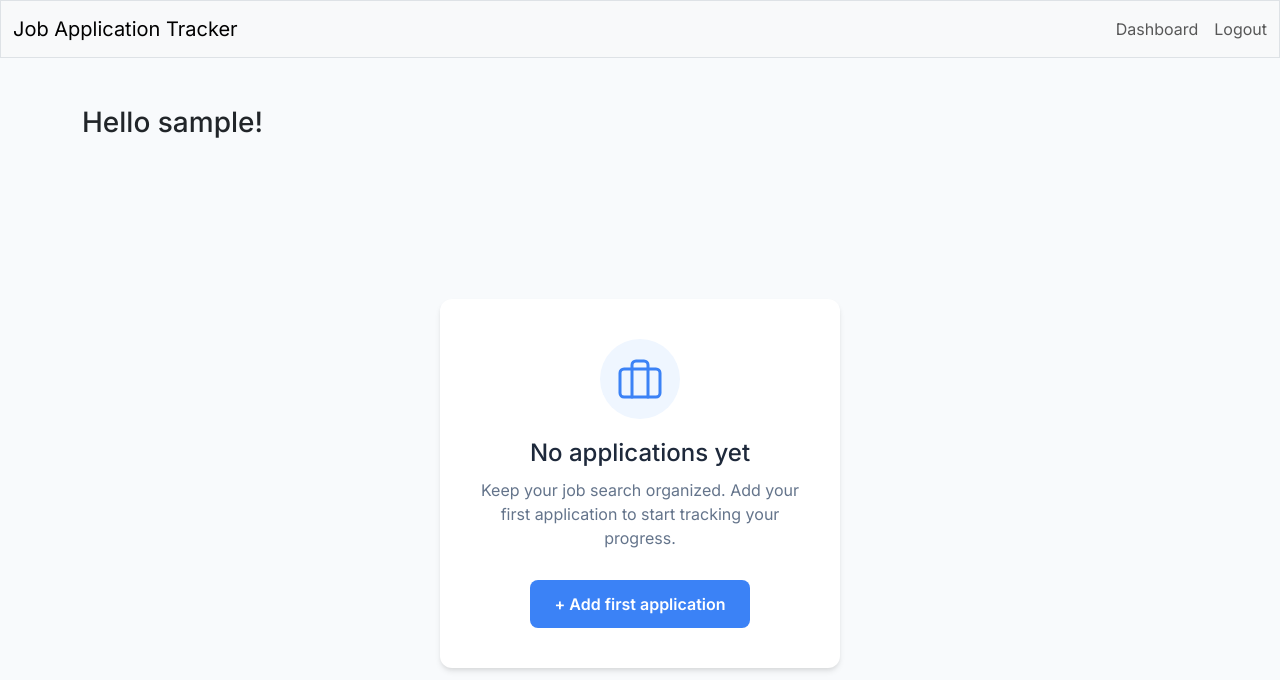
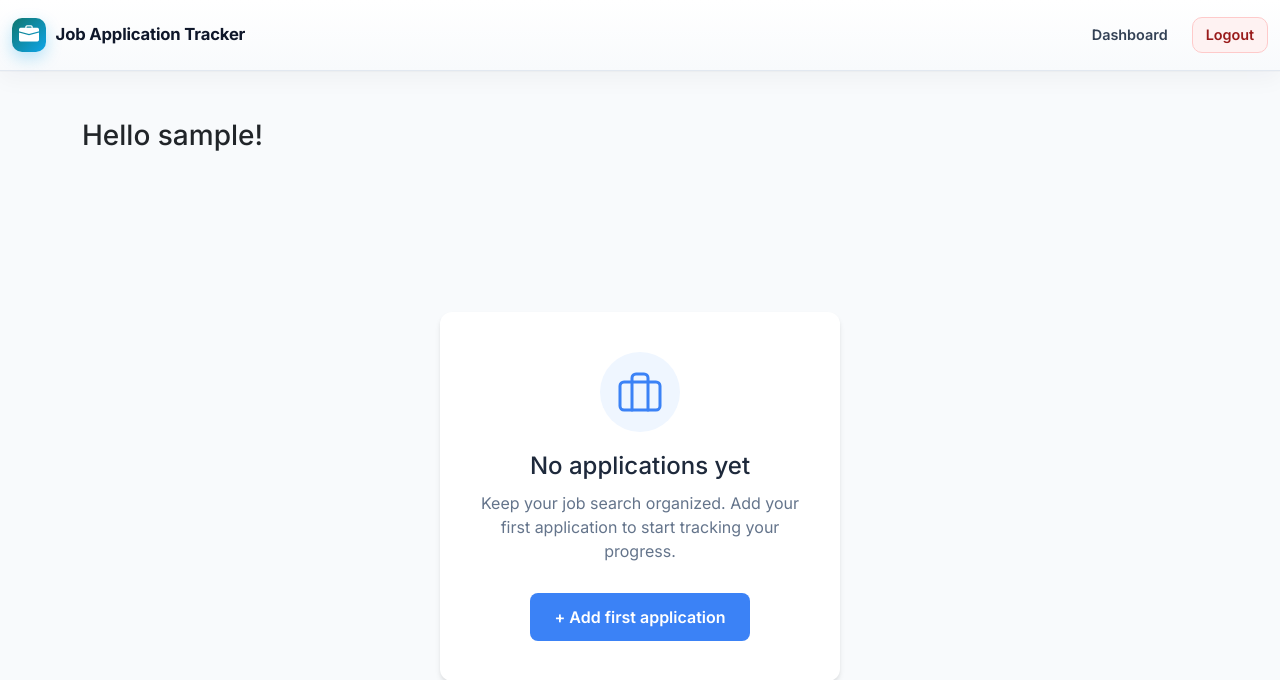
Before and after one commit to williamgrocha/job-application-tracker, a Flask app: page / in a window 1280 px wide. Shown: the top 680 px of the page. Run offline with Flask 3, Linux system fonts and the light colour scheme; the visitor is signed in with stand-in values (Sample User, id 1); data comes from the database, SQL or seed files in the repository; data that the repository does not hold is empty.

Commit message:
feat: enhance navbar with new styling and improved structure

```diff
--- a/static/styles.css
+++ b/static/styles.css
@@ -8,6 +8,124 @@ body {
 
 body.no-scroll {
     overflow: hidden;
+}
+
+.app-navbar {
+    background: linear-gradient(180deg, #ffffff 0%, #f8fafc 100%);
+    border-bottom: 1px solid #e2e8f0;
+    box-shadow: 0 1px 0 rgba(15, 23, 42, 0.02), 0 8px 22px rgba(15, 23, 42, 0.04);
+    padding: 0.8rem 0;
+}
+
+.app-navbar-inner {
+    display: flex;
+    justify-content: space-between;
+    align-items: center;
+    gap: 1rem;
+}
+
+.app-brand {
+    display: inline-flex;
+    align-items: center;
+    gap: 0.6rem;
+    text-decoration: none;
+}
+
+.brand-mark {
+    width: 34px;
+    height: 34px;
+    border-radius: 10px;
+    display: inline-flex;
+    justify-content: center;
+    align-items: center;
+    color: #ffffff;
+    background: linear-gradient(135deg, #0f766e, #0ea5e9);
+    box-shadow: 0 6px 16px rgba(14, 165, 233, 0.28);
+}
+
+.brand-text {
+    color: #0f172a;
+    font-size: 1.04rem;
+    font-weight: 700;
+    letter-spacing: -0.01em;
+}
+
+.app-nav-list {
+    display: flex;
+    flex-direction: row;
+    align-items: center;
+    gap: 0.65rem;
+}
+
+.app-nav-link {
+    display: inline-flex;
+    align-items: center;
+    justify-content: center;
+    min-height: 36px;
+    padding: 0.4rem 0.8rem;
+    border-radius: 10px;
+    border: 1px solid transparent;
+    background: transparent;
+    color: #334155;
+    font-size: 0.9rem;
+    font-weight: 600;
+    line-height: 1;
+    text-decoration: none;
+    transition: all 0.2s ease;
+}
+
+.app-nav-link:hover {
+    color: #0f172a;
+    background-color: #f1f5f9;
+}
+
+.app-nav-link-cta {
+    color: #0f172a;
+    border-color: #dbeafe;
+    background-color: #eff6ff;
+}
+
+.app-nav-link-cta:hover {
+    border-color: #93c5fd;
+    background-color: #dbeafe;
+}
+
+.app-nav-logout {
+    border: 1px solid #fecaca;
+    background-color: #fef2f2;
+    color: #991b1b;
+}
+
+.app-nav-logout:hover {
+    border-color: #fca5a5;
+    background-color: #fee2e2;
+    color: #7f1d1d;
+}
+
+@media (max-width: 576px) {
+    .app-navbar {
+        padding: 0.65rem 0;
+    }
+
+    .brand-text {
+        font-size: 0.95rem;
+    }
+
+    .brand-mark {
+        width: 30px;
+        height: 30px;
+        border-radius: 9px;
+    }
+
+    .app-nav-list {
+        gap: 0.45rem;
+    }
+
+    .app-nav-link {
+        min-height: 34px;
+        padding: 0.35rem 0.65rem;
+        font-size: 0.84rem;
+    }
 }
 
 .empty-state-container {
--- a/templates/layout.html
+++ b/templates/layout.html
@@ -24,22 +24,28 @@
     </head>
 
     <body class="{% block body_class %}{% endblock %}">
-        <nav class="bg-light border navbar navbar-light position-relative">
-            <div class="container-fluid">
-                <a class="navbar-brand" href="/"><span>Job Application Tracker</span></a>
-                <div class="d-flex">
+        <nav class="navbar app-navbar position-relative">
+            <div class="container-fluid app-navbar-inner">
+                <a class="navbar-brand app-brand" href="/">
+                    <span class="brand-mark" aria-hidden="true"><i class="bi bi-briefcase-fill"></i></span>
+                    <span class="brand-text">Job Application Tracker</span>
+                </a>
+
                 {% if not session.get("user_id") %}
-                    <ul class="navbar-nav d-flex flex-row gap-3">
-                        <li class="nav-item"><a class="nav-link" href="/login">Login</a></li>
-                        <li class="nav-item"><a class="nav-link" href="/register">Register</a></li>
+                    <ul class="navbar-nav app-nav-list">
+                        <li class="nav-item"><a class="app-nav-link" href="/login">Login</a></li>
+                        <li class="nav-item"><a class="app-nav-link app-nav-link-cta" href="/register">Register</a></li>
                     </ul>
                 {% else %}
-                    <ul class="navbar-nav d-flex flex-row gap-3">
-                        <li class="nav-item"><a class="nav-link" href="/dashboard">Dashboard</a></li>
-                        <form action="/logout" onsubmit="return confirm('Are you sure you want to logout?')"><li class="nav-item"><button type="submit" class="btn btn-link nav-link">Logout</button></li></form>
+                    <ul class="navbar-nav app-nav-list">
+                        <li class="nav-item"><a class="app-nav-link" href="/dashboard">Dashboard</a></li>
+                        <li class="nav-item">
+                            <form action="/logout" onsubmit="return confirm('Are you sure you want to logout?')">
+                                <button type="submit" class="app-nav-link app-nav-logout" aria-label="Logout">Logout</button>
+                            </form>
+                        </li>
                     </ul>
-                    {% endif %}
-                </div>
+                {% endif %}
             </div>
             {% with messages = get_flashed_messages(with_categories=true) %}
                 {% if messages %}
```
